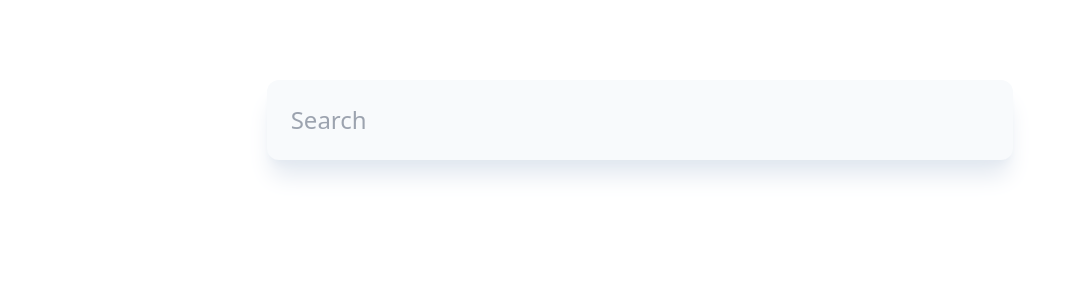
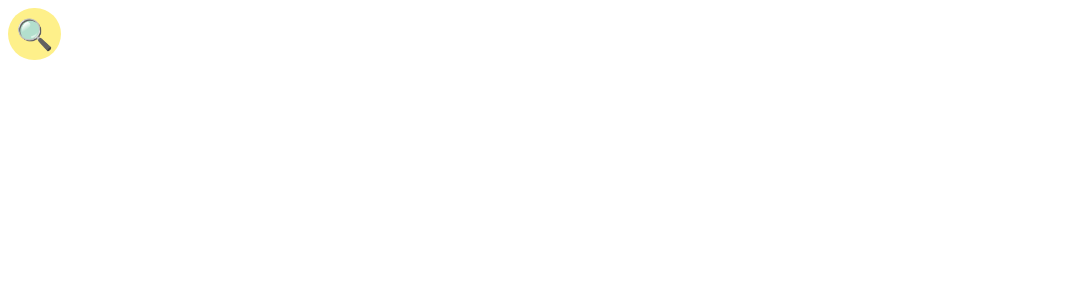
Before and after one commit to rutikwankhade/glimpse, a Next.js app: page / in a window 1280 px wide. Shown: the top 300 px of the page, without its empty margins (0-1066 px from the left). Built offline with nearby package versions, Linux system fonts and the light colour scheme.

Commit message:
style: improve search ui with headless ui component

```diff
--- a/pages/index.js
+++ b/pages/index.js
@@ -1,5 +1,6 @@
 import Head from 'next/head'
 import { useState } from 'react'
+import { Dialog } from '@headlessui/react'
 
 export default function Home() {
 
@@ -7,6 +8,7 @@ export default function Home() {
   const [term, setTerm] = useState('')
   const [response, setResponse] = useState([])
   const [timeoutId, setTimeoutId] = useState()
+  const [isOpen, setIsOpen] = useState(false)
 
   const getBooks = async (term) => {
     const response = await fetch(
@@ -34,29 +36,59 @@ export default function Home() {
 
       <main className="">
 
+        <Dialog
+          open={isOpen}
+          onClose={setIsOpen}
+          className={isOpen ? 'bg-gray-50  h-screen p-10 tansform -translate-y-20 flex  justify-center' : ''}
+        >
 
-        <div className="flex items-center m-20 justify-center">
+          <Dialog.Overlay className="fixed inset-0 -z-10 opacity-30" />
+
+          <div className="flex flex-col w-10/12 z-10 opacity-100 border p-10  rounded-xl  bg-white">
+
+
+
             <input
-            placeholder="Search"
-            className="p-6 bg-slate-50 shadow-slate-200 shadow-xl  text-2xl rounded-xl w-8/12 outline-none"
+              placeholder="Search book by name or author"
+              className="p-4 w-10/12 mx-auto flex m-2  text-xl text-gray-600 shadow-gray-50 shadow-xl rounded-xl border outline-none"
               onChange={(e) => handleInputChange(e.target.value)}
             />
-        </div>
 
-        <div className="flex  items-center justify-center ">
-          <div className="flex flex-row flex-wrap justify-center">
+
+            {/* <button className="border rounded-full p-2 text-2xl h-10 w-10" onClick={() => setIsOpen(false)}>X</button> */}
+
+
+            <div className=" overflow-y-scroll h-84 ">
+              <div className="flex flex-row flex-wrap justify-center ">
                 {response.map(book => {
                   return (
                     <div key={book.accessInfo.id}
-                  className="flex border m-2 p-4 w-1/4 shadow-sm rounded-xl "
+                      className="flex border m-2 p-4 w-4/12 h-auto shadow-sm rounded-xl "
                     >
-                  <img src={book.volumeInfo.imageLinks.thumbnail} className="rounded-xl w-1/3  shadow-xl" />
+                      <img src={book.volumeInfo.imageLinks.thumbnail} className="rounded-xl w-1/3   shadow-xl shadow-slate-200 border" />
                       <h1 className="text-xl font-semibold ml-4">{book.volumeInfo.title}</h1>
                     </div>
                   )
                 })}
               </div>
             </div>
+
+          </div>
+
+
+        </Dialog>
+
+        <div className="">
+          <button
+            onClick={() => setIsOpen(true)}
+            className="text-3xl bg-yellow-200 p-2 m-2 rounded-full"
+          >🔍</button>
+
+
+
+
+        </div>
+
 
 
       </main>
```
Lines whose indentation alone changed are shown as unchanged.
